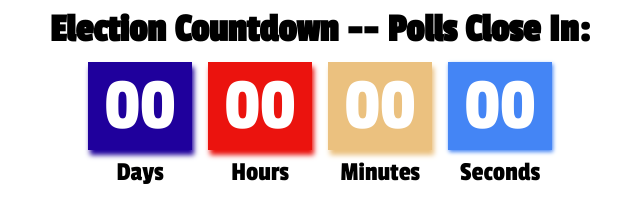
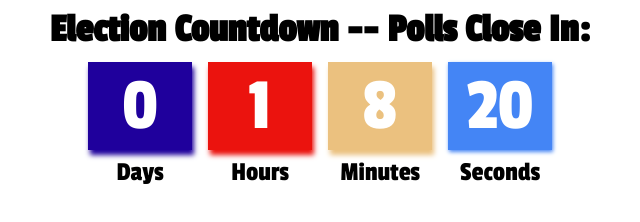
Before and after one commit to StephenDK/iFrameTimer, a website: page index.html in a window 1280 px wide. Shown: the whole page, without its empty margins (320-960 px from the left). Drawn offline with Linux system fonts and the light colour scheme.

Commit message:
Update index.html
change time

```diff
--- a/index.html
+++ b/index.html
@@ -140,7 +140,7 @@
     </div>
     <script>
       // Set the date we're counting down to
-      var countDownDate = new Date("Nov 5, 2024 20:00:00").getTime();
+      var countDownDate = new Date("Dec 17, 2024 20:00:00").getTime();
 
       // Update the count down every 1 second
       var x = setInterval(function () {
```
